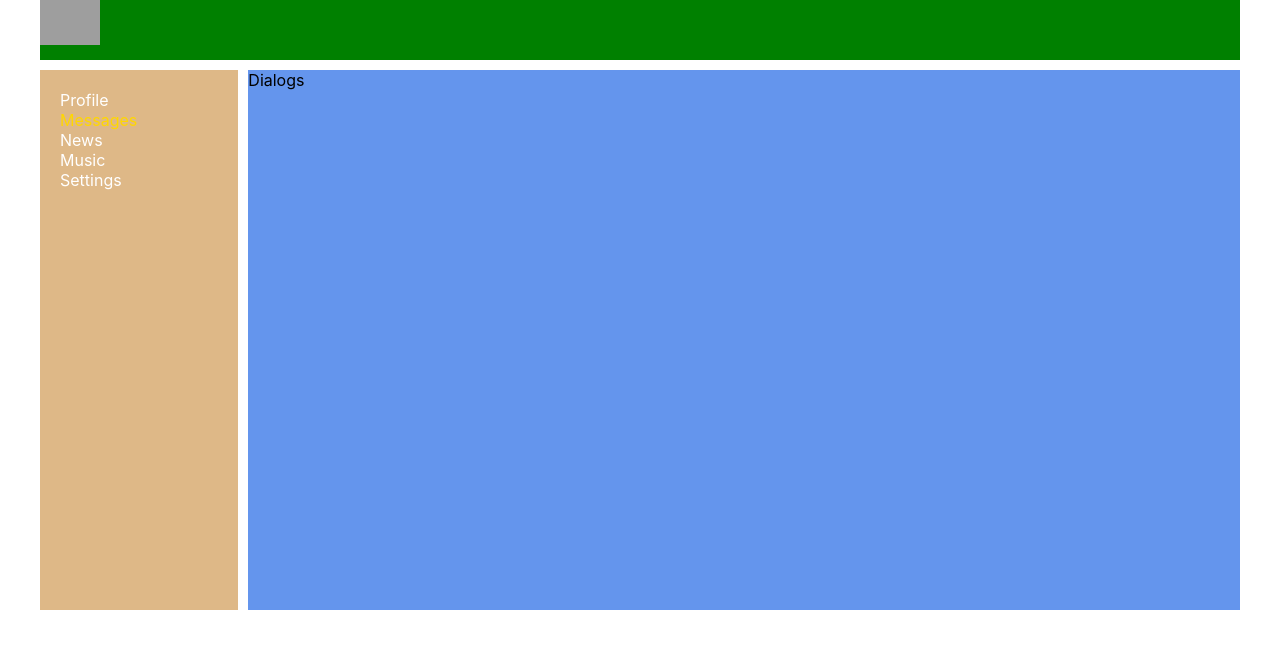
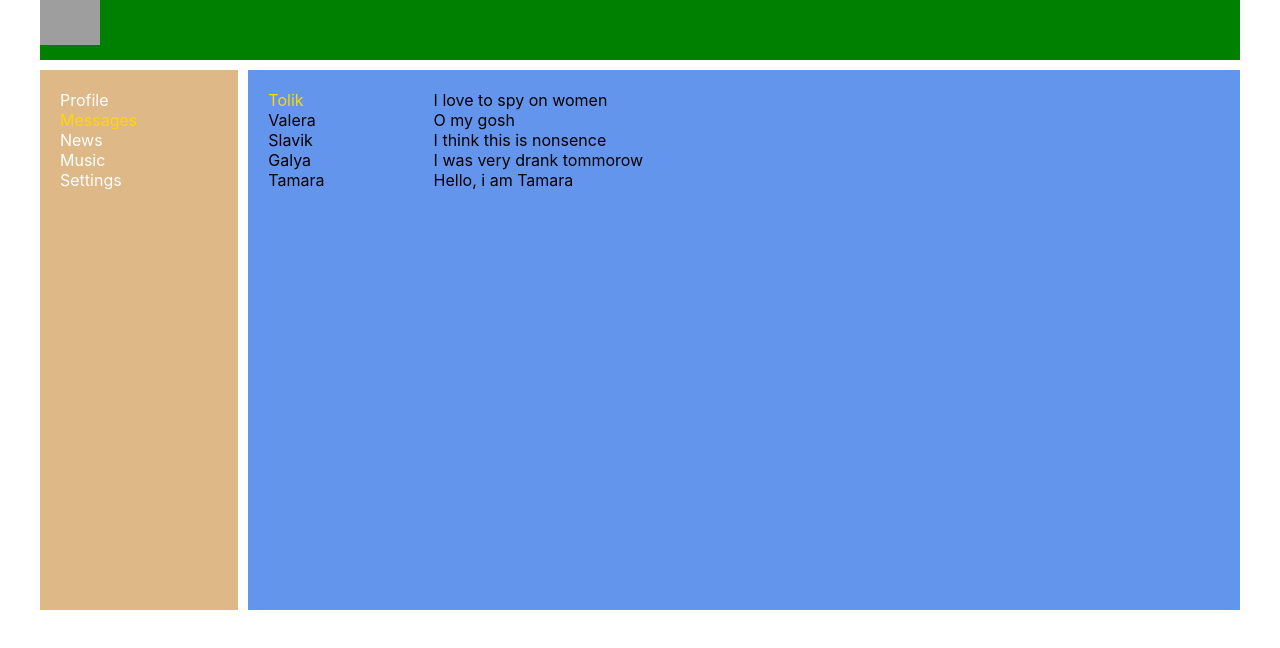
Before and after one commit to Roma-mm/repositoriy-of-Roma, a React (Create React App) app in the folder lessons/my-app/: page /dialogs in a window 1280 px wide. Shown: the top 648 px of the page. Built offline with nearby package versions, Linux system fonts and the light colour scheme; grey boxes are pictures that could not be loaded.

Commit message:
lesson 21

```diff
--- a/lessons/my-app/src/components/dialogs/Dialogs.jsx
+++ b/lessons/my-app/src/components/dialogs/Dialogs.jsx
@@ -1,8 +1,41 @@
 import s from './Dialogs.module.css'
 const Dialogs = () => {
     return (
-        <div>
-            Dialogs
+        <div className={s.dialogs}>
+           <div className={s.dialogsItems} >
+               <div className={s.dialog + ' ' + s.active}>
+                   Tolik
+               </div>
+               <div className={s.dialog}>
+                   Valera
+               </div>
+               <div className={s.dialog}>
+                   Slavik
+               </div>
+               <div className={s.dialog}>
+                   Galya
+               </div>
+               <div className={s.dialog}>
+                   Tamara
+               </div>
+           </div>
+           <div className={s.messages}>
+               <div className={s.message}>
+                    I love to spy on women
+               </div>
+               <div className={s.message}>
+                    O my gosh
+               </div>
+               <div className={s.message}>
+                    I think this is nonsence
+               </div>
+               <div className={s.message}>
+                    I was very drank tommorow
+               </div>
+               <div className={s.message}>
+                    Hello, i am Tamara
+               </div>
+           </div>
         </div>
     )
 }
--- a/lessons/my-app/src/components/dialogs/Dialogs.module.css
+++ b/lessons/my-app/src/components/dialogs/Dialogs.module.css
@@ -0,0 +1,13 @@
+.dialogs {
+    display: grid;
+    grid-template-columns: 2fr 10fr;
+}
+.dialogsItems {
+    padding: 20px;
+}
+.dialog.active {
+    color: gold;
+}
+.messages {
+    padding: 20px;
+}
```
Also changed, not shown: 1 other file (tests, documents, lock files or other folders).
